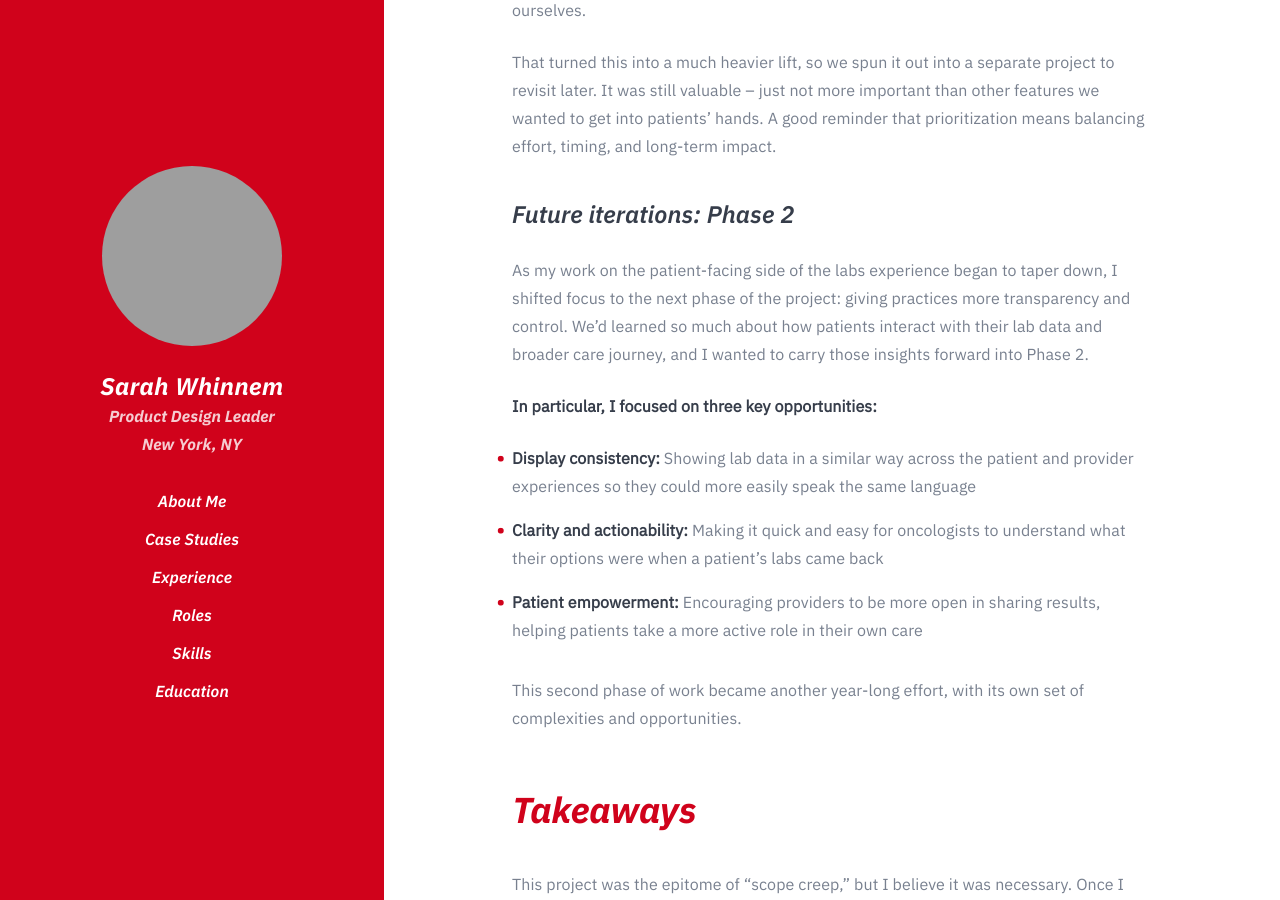
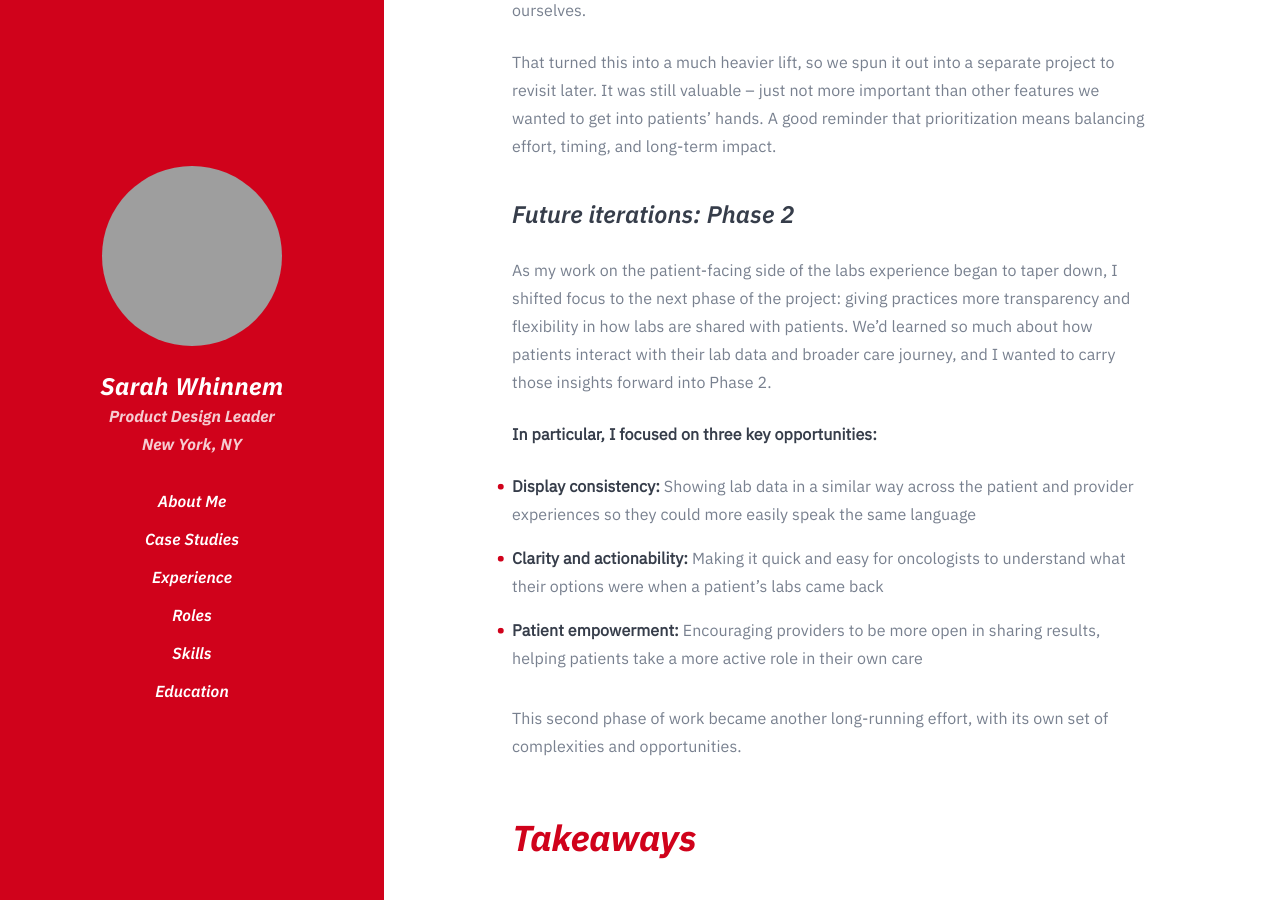
Before and after one commit to madysondesigns/madysondesigns.github.io, a Jekyll site: the page built from _case-studies/carespace-labs.md, in a window 1280 px wide and 900 px high, scrolled down 26224 px. Built offline with Jekyll 4.4.1, drawn with Linux system fonts in a browser that asks for light colours; some of the changed text lies outside the part shown; grey boxes are pictures that could not be loaded.

Commit message:
Copy tweaks to labs case study

```diff
--- a/_case-studies/carespace-labs.md
+++ b/_case-studies/carespace-labs.md
@@ -45,7 +45,7 @@ First, **clarity**: Lab results should be easy to understand without causing unn
 
 These first two principles became **Phase 1**: focused entirely on the patient experience, improving the CareSpace UX so that lab results were easier to understand and access.
 
-For practices, **transparency** was critical. Providers and staff needed visibility into what patients could see in CareSpace, ensuring the EHR and patient portal remained aligned. If a result was withheld, the system should make it clear why. Finally, **control**: Oncologists needed the ability to withhold sensitive results on a case-by-case basis, ensuring that regulatory requirements didn’t override their clinical judgment when it wasn’t in the patient’s best interest. These principles kept us focused on building a system that was not only functional but also intuitive, trustworthy, and aligned with real-world clinical workflows.
+For practices, **transparency** was critical. Providers and staff needed visibility into what patients could see in CareSpace, ensuring the EHR and patient portal remained aligned. If a result was withheld, the system should make it clear why. Finally, **flexibility**: Oncologists needed the ability to withhold sensitive results on a case-by-case basis, ensuring that regulatory requirements didn’t override their clinical judgment when it wasn’t in the patient’s best interest. These principles kept us focused on building a system that was not only functional but also intuitive, trustworthy, and aligned with real-world clinical workflows.
 
 The second two principles became **Phase 2**: iterating on existing oncologist workflows to give providers better visibility and decision-making power.
 
@@ -396,14 +396,14 @@ That turned this into a much heavier lift, so we spun it out into a separate pro
 
 ### Future iterations: Phase 2
 
-As my work on the patient-facing side of the labs experience began to taper down, I shifted focus to the next phase of the project: giving practices more transparency and control. We’d learned so much about how patients interact with their lab data and broader care journey, and I wanted to carry those insights forward into Phase 2.
+As my work on the patient-facing side of the labs experience began to taper down, I shifted focus to the next phase of the project: giving practices more transparency and flexibility in how labs are shared with patients. We’d learned so much about how patients interact with their lab data and broader care journey, and I wanted to carry those insights forward into Phase 2.
 
 **In particular, I focused on three key opportunities:**
 * **Display consistency:** Showing lab data in a similar way across the patient and provider experiences so they could more easily speak the same language
 * **Clarity and actionability:** Making it quick and easy for oncologists to understand what their options were when a patient's labs came back
 * **Patient empowerment:** Encouraging providers to be more open in sharing results, helping patients take a more active role in their own care
 
-This second phase of work became another year-long effort, with its own set of complexities and opportunities.
+This second phase of work became another long-running effort, with its own set of complexities and opportunities.
 
 ## Takeaways
 
```
Also changed, not shown: other parts of _case-studies/carespace-labs.md (+1 -1 lines).
